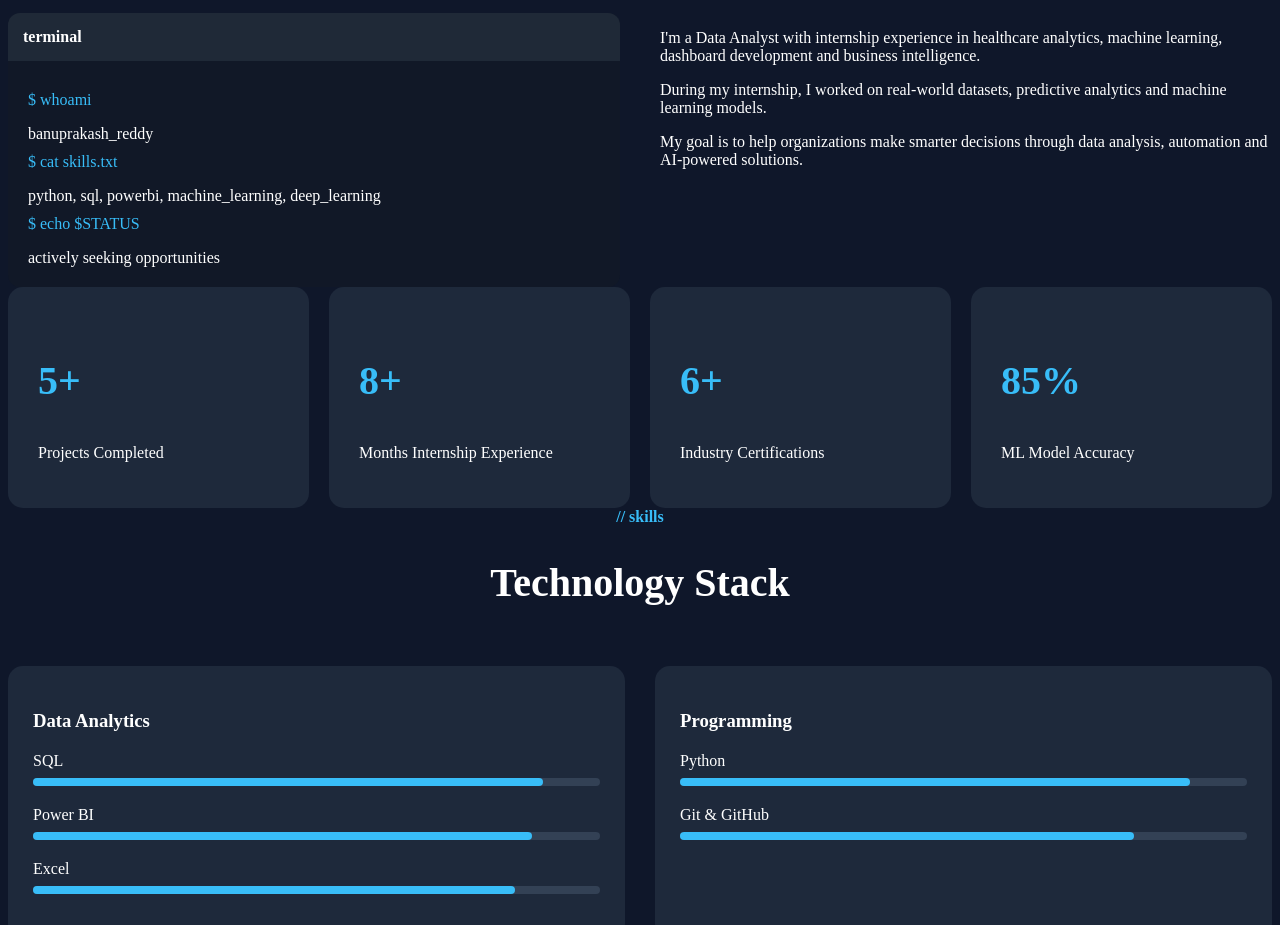
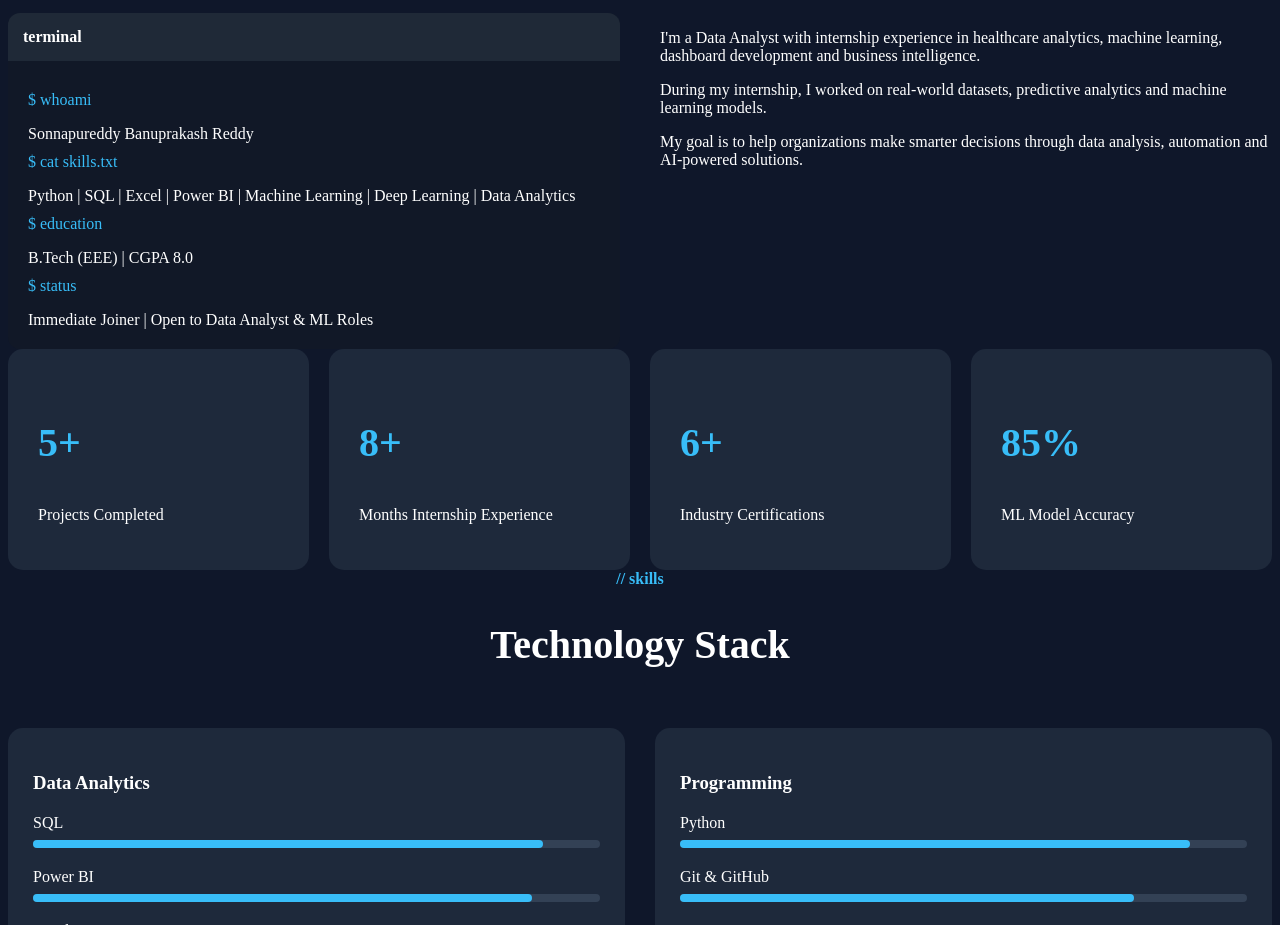
Before and after one commit to banuprakashreddy1111/-banuprakashreddy-portfolio, a plain HTML site: page index.html in a window 1280 px wide. Shown: the part 1200-2125 px from the top of the page. Drawn offline with Linux system fonts and the light colour scheme.

Commit message:
Update index.html

```diff
--- a/index.html
+++ b/index.html
@@ -178,24 +178,27 @@
 <div class="terminal-content">
 
     <p>$ whoami</p>
-
-                    <span>banuprakash_reddy</span>
+    <span>Sonnapureddy Banuprakash Reddy</span>
 
     <p>$ cat skills.txt</p>
-
     <span>
-                        python, sql, powerbi,
-                        machine_learning,
-                        deep_learning
+        Python | SQL | Excel | Power BI |
+        Machine Learning | Deep Learning |
+        Data Analytics
     </span>
 
-                    <p>$ echo $STATUS</p>
+    <p>$ education</p>
+    <span>
+        B.Tech (EEE) | CGPA 8.0
+    </span>
 
+    <p>$ status</p>
     <span>
-                        actively seeking opportunities
+        Immediate Joiner | Open to Data Analyst & ML Roles
     </span>
 
 </div>
+
 
             </div>
 
```
Lines whose indentation alone changed are shown as unchanged.
